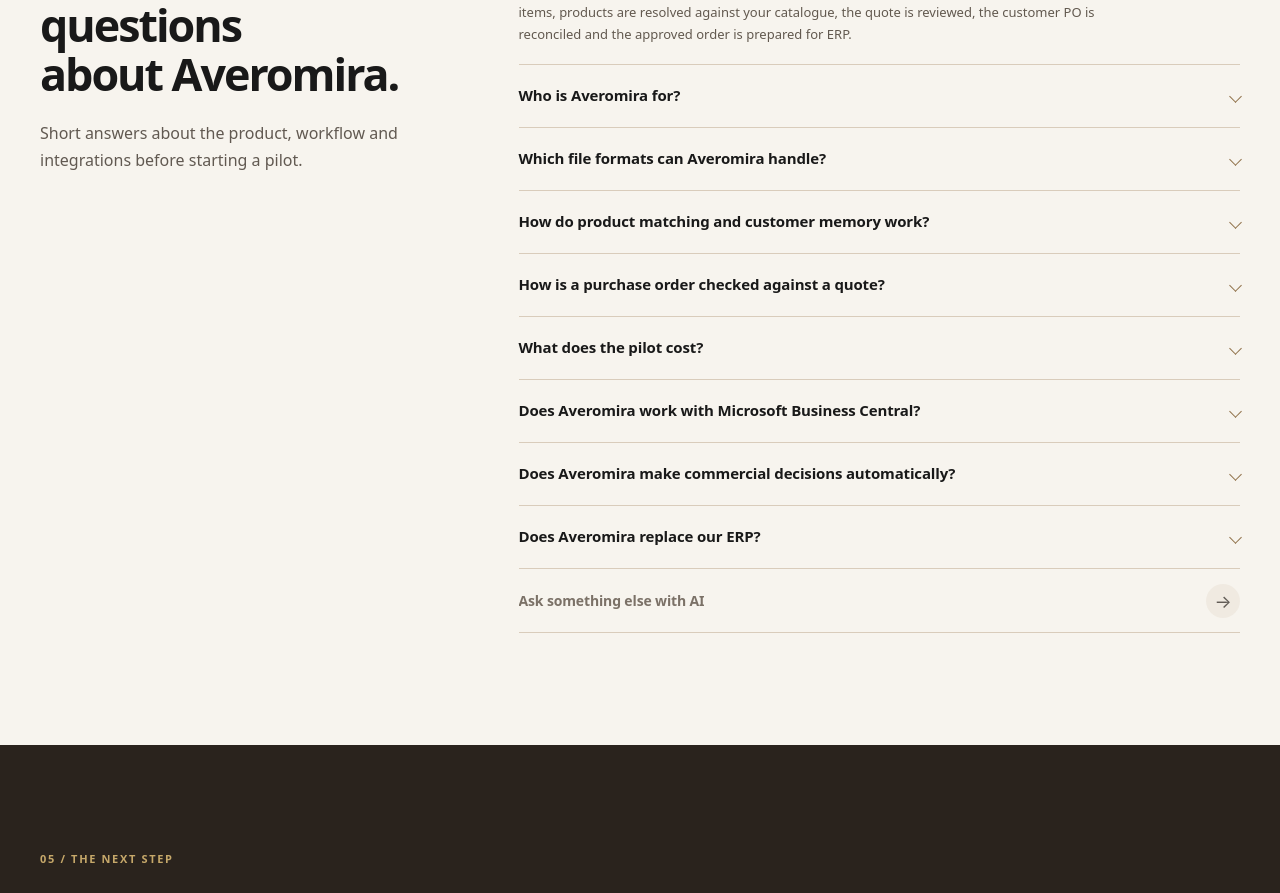
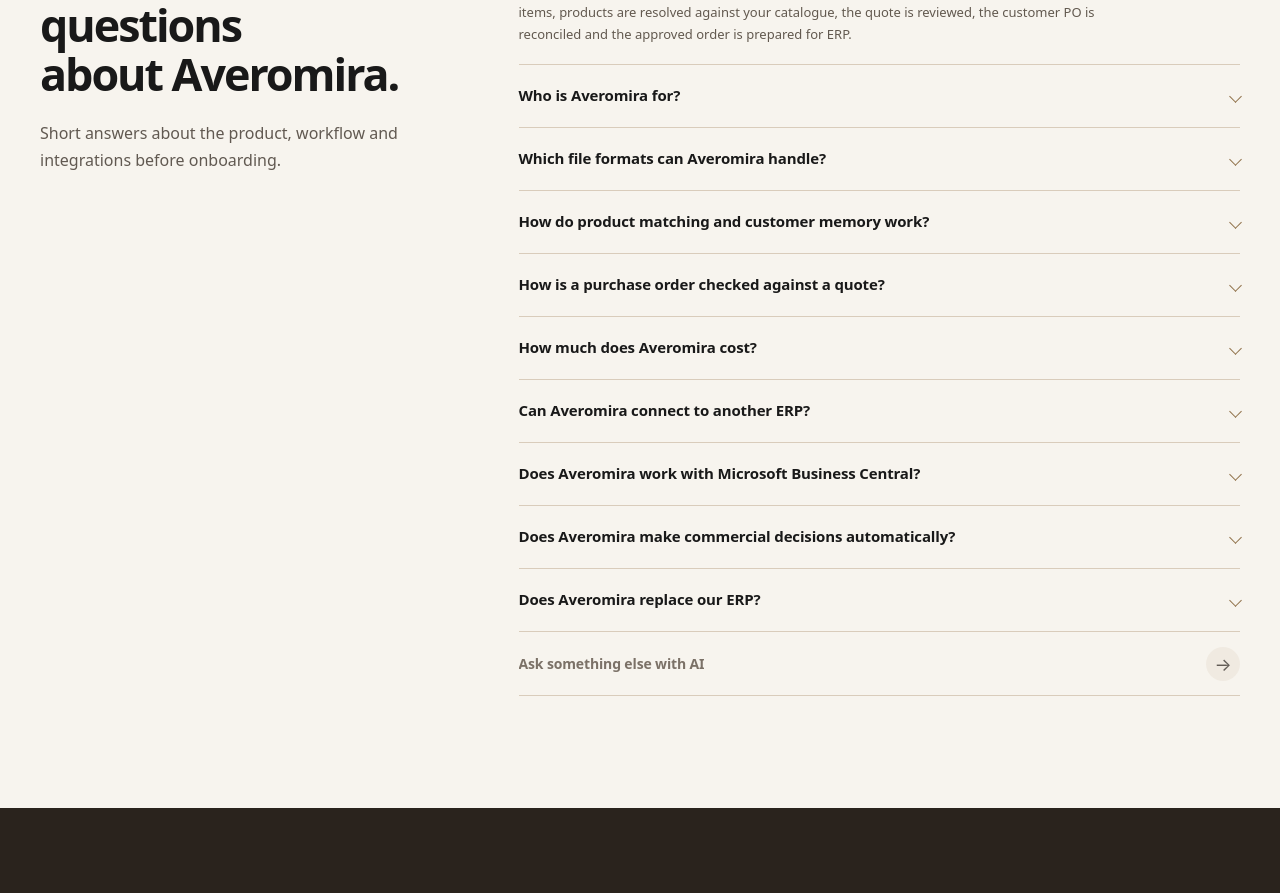
Before and after one commit to miromnb-coder/Rivora, a Next.js app: page / in a window 1280 px wide. Shown: the part 5496-6389 px from the top of the page. Built offline with nearby package versions, Linux system fonts and the light colour scheme; no server answers.

Commit message:
feat(marketing): update bilingual pricing and integration FAQ

```diff
--- a/components/marketing/FaqV2.tsx
+++ b/components/marketing/FaqV2.tsx
@@ -40,13 +40,17 @@ const faqContent: Record<Locale, FaqItem[]> = {
       answer: "Averomira vertaa saapuneen ostotilauksen rivejä tarjoukseen ja nostaa esimerkiksi määrä-, hinta- tai tuote-erot käyttäjän tarkistettaviksi ennen hyväksyntää.",
     },
     {
-      question: "Mitä pilotti maksaa?",
-      answer: "Averomira Pilot maksaa 990 €/kk ja sen minimijakso on kolme kuukautta, yhteensä 2 970 €. Onboarding ja suora tuki sisältyvät. Tarkempi käyttöönottolaajuus sovitaan yhdessä.",
+      question: "Mitä Averomira maksaa?",
+      answer: "Averomira maksaa 790 €/kk + alv. Tilaus on kuukausittainen ilman kolmen kuukauden minimijaksoa. Sovittu käyttöönotto ja tuki sisältyvät; uudet ERP-räätälöinnit arvioidaan ja hinnoitellaan erikseen.",
+    },
+    {
+      question: "Voiko Averomiran yhdistää muuhun ERP-järjestelmään?",
+      answer: "Muun ERP:n yhdistämismahdollisuus selvitetään tapauskohtaisesti. Business Central on ainoa valmis natiivi ERP-integraatio. Uusien ERP-yhteyksien toteutettavuus ja hinta arvioidaan erikseen.",
     },
     {
       question: "Toimiiko Averomira Microsoft Business Centralin kanssa?",
       answer:
-        "Averomirassa on Business Central -integraatio ERP-valmiin myyntitilausluonnoksen valmistelua varten. Käyttöönotto riippuu yrityksesi Business Central -ympäristöstä, käyttöoikeuksista ja tarvittavista tuote- ja asiakasvastineista.",
+        "Kyllä. Business Central on tällä hetkellä Averomiran ainoa valmis natiivi ERP-integraatio. Myyntitilausluonnoksen siirto edellyttää käyttöönottoa, käyttöoikeuksia sekä tuote- ja asiakasvastineita.",
     },
     {
       question: "Tekeekö Averomira kaupalliset päätökset automaattisesti?",
@@ -56,7 +60,7 @@ const faqContent: Record<Locale, FaqItem[]> = {
     {
       question: "Korvaako Averomira nykyisen ERP-järjestelmän?",
       answer:
-        "Ei. Averomira on suunniteltu toimimaan ERP:n rinnalla. Se vähentää käsityötä ennen ERP-kirjausta ja auttaa siirtämään tarkistetun tilausdatan hallitusti nykyiseen järjestelmään.",
+        "Ei. Averomiran tarjouspyyntöjen käsittelyä, tarjouksia ja tilausten tarkistusta voi käyttää myös ilman ERP-integraatiota. Automaattinen ERP-siirto edellyttää tuettua ja käyttöönotettua yhteyttä.",
     },
   ],
   en: [
@@ -85,13 +89,17 @@ const faqContent: Record<Locale, FaqItem[]> = {
       answer: "Averomira compares incoming PO lines with the quotation and brings differences in quantity, price or product information to a user for review before approval.",
     },
     {
-      question: "What does the pilot cost?",
-      answer: "Averomira Pilot is €990/month with a three-month minimum, totaling €2,970. Onboarding and direct support are included. The implementation scope is agreed together.",
+      question: "How much does Averomira cost?",
+      answer: "Averomira costs €790/month excluding VAT. The subscription is monthly with no three-month minimum. Agreed onboarding and support are included; custom ERP integrations are assessed and priced separately.",
+    },
+    {
+      question: "Can Averomira connect to another ERP?",
+      answer: "Connections to other ERPs are considered case by case. Business Central is the only available native integration. Feasibility and pricing for new ERP connections are assessed separately.",
     },
     {
       question: "Does Averomira work with Microsoft Business Central?",
       answer:
-        "Averomira includes a Business Central integration for preparing ERP-ready sales order drafts. Setup depends on your Business Central environment, permissions and the customer and product mappings required for your workflow.",
+        "Yes. Business Central is currently Averomira’s only native ERP integration. Creating a draft sales order requires configuration, permissions, and customer and product mappings.",
     },
     {
       question: "Does Averomira make commercial decisions automatically?",
@@ -101,7 +109,7 @@ const faqContent: Record<Locale, FaqItem[]> = {
     {
       question: "Does Averomira replace our ERP?",
       answer:
-        "No. Averomira is designed to work alongside your ERP. It reduces manual work before ERP entry and helps move reviewed order data into the system you already use.",
+        "No. Averomira’s RFQ, quoting and order-review workflow can be used without an ERP integration. Automatic ERP export requires a supported and configured connection.",
     },
   ],
 };
@@ -176,8 +184,8 @@ export function FaqV2({ locale }: { locale: Locale }) {
           <h2 id="faq-v2-title">{fi ? "Usein kysyttyä Averomirasta." : "Common questions about Averomira."}</h2>
           <p>
             {fi
-              ? "Lyhyet vastaukset tuotteesta, työnkulusta ja integraatioista ennen pilotin aloittamista."
-              : "Short answers about the product, workflow and integrations before starting a pilot."}
+              ? "Lyhyet vastaukset tuotteesta, työnkulusta ja integraatioista ennen käyttöönottoa."
+              : "Short answers about the product, workflow and integrations before onboarding."}
           </p>
         </div>
 
```
